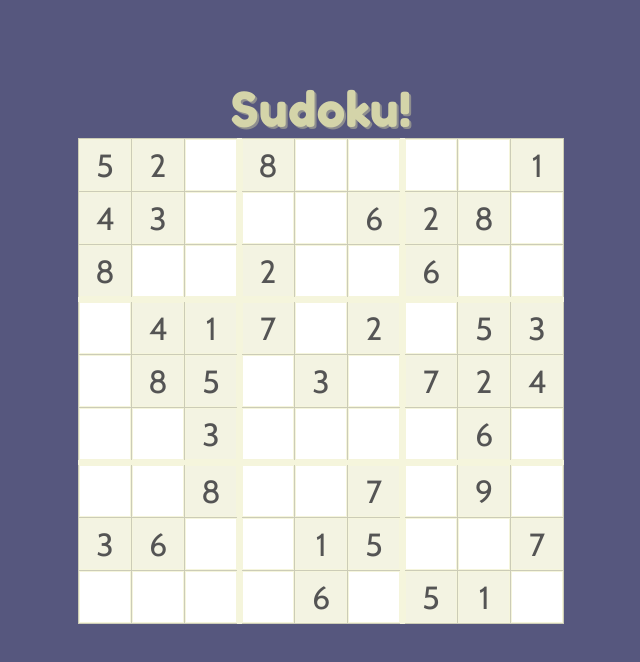
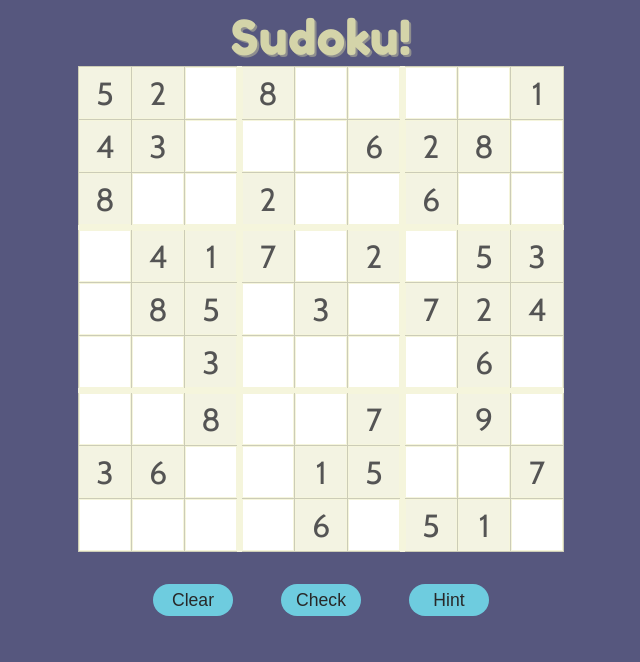
Before and after one commit to BartoszBrodowski/Portfolio_projects, a React (Create React App) app in the folder Sudoku/sudoku/: page / in a window 1280 px wide. Shown: the top 662 px of the page, without its empty margins (319-959 px from the left). Built offline with nearby package versions, Linux system fonts and the light colour scheme.

Commit message:
Putting many things into App.js from others so the buttons work properly

```diff
--- a/Sudoku/sudoku/src/App.js
+++ b/Sudoku/sudoku/src/App.js
@@ -1,8 +1,101 @@
 import React, { useState } from "react";
 import Board from "./components/Board.js";
+import Header from "./components/Header.js";
+import Buttons from "./components/Buttons";
+
+// const buttonClicked = () => {
+//     if ()
+// }
 
 function App() {
-    return <Board />;
+    const initialBoard = [
+        [5, 2, 0, 8, 0, 0, 0, 0, 1],
+        [4, 3, 0, 0, 0, 6, 2, 8, 0],
+        [8, 0, 0, 2, 0, 0, 6, 0, 0],
+        [0, 4, 1, 7, 0, 2, 0, 5, 3],
+        [0, 8, 5, 0, 3, 0, 7, 2, 4],
+        [0, 0, 3, 0, 0, 0, 0, 6, 0],
+        [0, 0, 8, 0, 0, 7, 0, 9, 0],
+        [3, 6, 0, 0, 1, 5, 0, 0, 7],
+        [0, 0, 0, 0, 6, 0, 5, 1, 0],
+    ];
+    // Get deep variable of the board
+    const deepVariable = (board) => {
+        return JSON.parse(JSON.stringify(board));
+    };
+
+    const [board, setBoard] = useState(deepVariable(initialBoard));
+
+    const checkIfFulfilled = () => {
+        for (let i = 0; i < initialBoard[0].length; i++) {
+            for (let j = 0; j < initialBoard[0].length; j++) {
+                if (initialBoard[i][j] === 0) {
+                    return false;
+                }
+            }
+        }
+        return true;
+    };
+
+    const changeNumber = (event, row, column) => {
+        const inputValue = parseInt(event.target.value);
+        const playersBoard = deepVariable(board);
+        // Czytamy wartości od 1 do 9 (tylko takie mamy w Sudoku) oraz 0 jako wartość pustego pola
+
+        if (inputValue === 0 || (inputValue >= 1 && inputValue <= 9)) {
+            // Check if the inputed number is already in the boards row
+            if (!playersBoard[row].includes(inputValue)) {
+                // Check if the inputed number is in the boards column
+                for (let i = 0; i < 9; i++) {
+                    if (playersBoard[i][column] === inputValue) {
+                        return false;
+                    }
+                }
+                playersBoard[row][column] = inputValue;
+            }
+        } else {
+            playersBoard[row][column] = 0;
+        }
+
+        setBoard(playersBoard);
+        if (checkIfFulfilled) {
+            console.log("Fulfilled");
+        }
+    };
+
+    const buttons = [
+        {
+            id: 1,
+            text: "Clear",
+        },
+        {
+            id: 2,
+            text: "Check",
+        },
+        {
+            id: 3,
+            text: "Hint",
+        },
+    ];
+
+    const buttonsClicked = (name) => {
+        if (name == "Clear") {
+            // board = initialBoard
+        }
+    };
+
+    return (
+        <div className="main-container">
+            <Header />
+            <Board
+                initialBoard={initialBoard}
+                currentBoard={board}
+                changeNumber={changeNumber}
+            />
+            <Buttons buttons={buttons} />
+            {/* onClick={() => buttonClicked()} */}
+        </div>
+    );
 }
 
 export default App;
--- a/Sudoku/sudoku/src/components/Board.js
+++ b/Sudoku/sudoku/src/components/Board.js
@@ -1,17 +1,5 @@
 // import { isDisabled } from "@testing-library/user-event/dist/utils";
 import React, { useState } from "react";
-
-const initialBoard = [
-    [5, 2, 0, 8, 0, 0, 0, 0, 1],
-    [4, 3, 0, 0, 0, 6, 2, 8, 0],
-    [8, 0, 0, 2, 0, 0, 6, 0, 0],
-    [0, 4, 1, 7, 0, 2, 0, 5, 3],
-    [0, 8, 5, 0, 3, 0, 7, 2, 4],
-    [0, 0, 3, 0, 0, 0, 0, 6, 0],
-    [0, 0, 8, 0, 0, 7, 0, 9, 0],
-    [3, 6, 0, 0, 1, 5, 0, 0, 7],
-    [0, 0, 0, 0, 6, 0, 5, 1, 0],
-];
 
 // Board to test if checkIfFulfilled() function works
 
@@ -29,62 +17,9 @@ const initialBoard = [
 
 const numbers = [0, 1, 2, 3, 4, 5, 6, 7, 8];
 
-const Board = () => {
-    // Get deep variable of the board
-    const deepVariable = (board) => {
-        return JSON.parse(JSON.stringify(board));
-    };
-
-    const [board, setBoard] = useState(deepVariable(initialBoard));
-
-    const checkIfFulfilled = () => {
-        for (let i = 0; i < initialBoard[0].length; i++) {
-            for (let j = 0; j < initialBoard[0].length; j++) {
-                if (initialBoard[i][j] === 0) {
-                    return false;
-                }
-            }
-        }
-        return true;
-    };
-
-    const changeNumber = (event, row, column) => {
-        const inputValue = parseInt(event.target.value);
-        const playersBoard = deepVariable(board);
-        // Czytamy wartości od 1 do 9 (tylko takie mamy w Sudoku) oraz 0 jako wartość pustego pola
-
-        // if (inputValue === 0 || (inputValue >= 1 && inputValue <= 9)) {
-        //     playersBoard[row][column] = inputValue;
-        // }
-        // if (!playersBoard[row].includes(inputValue)) {
-        //     console.log(playersBoard[row]);
-        //     console.log(row);
-        // }
-
-        if (inputValue === 0 || (inputValue >= 1 && inputValue <= 9)) {
-            // Check if the inputed number is already in the boards row
-            if (!playersBoard[row].includes(inputValue)) {
-                // Check if the inputed number is in the boards column
-                for (let i = 0; i < 9; i++) {
-                    if (playersBoard[i][column] === inputValue) {
-                        return false;
-                    }
-                }
-                playersBoard[row][column] = inputValue;
-            }
-        } else {
-            playersBoard[row][column] = 0;
-        }
-
-        setBoard(playersBoard);
-        if (checkIfFulfilled) {
-            console.log("Fulfilled");
-        }
-    };
-
+const Board = ({ initialBoard, currentBoard, changeNumber }) => {
     return (
         <div className="sudoku">
-            <div className="header">Sudoku!</div>
             <table className="board">
                 <tbody>
                     {numbers.map((row, rowIndex) => {
@@ -98,9 +33,13 @@ const Board = () => {
                                         >
                                             <input
                                                 value={
-                                                    board[row][column] === 0
+                                                    currentBoard[row][
+                                                        column
+                                                    ] === 0
                                                         ? ""
-                                                        : board[row][column]
+                                                        : currentBoard[row][
+                                                              column
+                                                          ]
                                                 }
                                                 className="nodeInput"
                                                 onChange={(e) =>
--- /dev/null
+++ b/Sudoku/sudoku/src/components/Buttons.js
@@ -0,0 +1,21 @@
+import React from "react";
+
+const Buttons = ({ buttons, buttonClicked }) => {
+    return (
+        <div className="buttons-container">
+            {buttons.map((button) => {
+                return (
+                    <button
+                        className="button"
+                        key={button.id}
+                        onClick={() => buttonClicked(button.text)}
+                    >
+                        {button.text}
+                    </button>
+                );
+            })}
+        </div>
+    );
+};
+
+export default Buttons;
--- /dev/null
+++ b/Sudoku/sudoku/src/components/Header.js
@@ -0,0 +1,7 @@
+import React from "react";
+
+const Header = () => {
+    return <div className="header">Sudoku!</div>;
+};
+
+export default Header;
--- a/Sudoku/sudoku/src/index.css
+++ b/Sudoku/sudoku/src/index.css
@@ -5,7 +5,27 @@ body {
   font-family: "Cabin", sans-serif;
 }
 
-.sudoku {
+.main-container {
+  display: -webkit-box;
+  display: -ms-flexbox;
+  display: flex;
+  -webkit-box-orient: vertical;
+  -webkit-box-direction: normal;
+      -ms-flex-direction: column;
+          flex-direction: column;
+  -webkit-box-align: center;
+      -ms-flex-align: center;
+          align-items: center;
+}
+
+.main-container .header {
+  font-size: 3em;
+  color: #d4d4a9;
+  font-family: "Fredoka One", cursive;
+  text-shadow: 2px 2px #8f8f8f;
+}
+
+.main-container .sudoku {
   display: -webkit-box;
   display: -ms-flexbox;
   display: flex;
@@ -17,17 +37,10 @@ body {
       -ms-flex-align: center;
           align-items: center;
   min-width: 50vw;
-  margin: 5rem auto;
+  margin: 0 auto;
 }
 
-.sudoku .header {
-  font-size: 3em;
-  color: #d4d4a9;
-  font-family: "Fredoka One", cursive;
-  text-shadow: 2px 2px #8f8f8f;
-}
-
-.sudoku .board {
+.main-container .sudoku .board {
   display: -webkit-box;
   display: -ms-flexbox;
   display: flex;
@@ -35,16 +48,16 @@ body {
   border-collapse: collapse;
 }
 
-.sudoku .board .row2,
-.sudoku .board .row5 {
+.main-container .sudoku .board .row2,
+.main-container .sudoku .board .row5 {
   border-bottom: 5px solid beige;
 }
 
-.sudoku .board td {
+.main-container .sudoku .board td {
   border: 1px solid #ccccb7;
 }
 
-.sudoku .board td .nodeInput {
+.main-container .sudoku .board td .nodeInput {
   width: 50px;
   height: 50px;
   text-align: center;
@@ -54,8 +67,35 @@ body {
   border: none;
 }
 
-.sudoku .board .column2,
-.sudoku .board .column5 {
+.main-container .sudoku .board .column2,
+.main-container .sudoku .board .column5 {
   border-right: 5px solid beige;
 }
+
+.buttons-container {
+  margin-top: 2rem;
+  display: -webkit-box;
+  display: -ms-flexbox;
+  display: flex;
+  -ms-flex-pack: distribute;
+      justify-content: space-around;
+  width: 30vw;
+}
+
+.buttons-container .button {
+  border: none;
+  width: 5rem;
+  height: 2rem;
+  padding: 0;
+  border-radius: 20px;
+  font-size: 1.1em;
+  color: #282828;
+  background-color: #6eccdf;
+}
+
+.buttons-container .button:hover {
+  cursor: pointer;
+  background-color: #5294a5;
+  color: black;
+}
 /*# sourceMappingURL=index.css.map */
--- a/Sudoku/sudoku/src/index.scss
+++ b/Sudoku/sudoku/src/index.scss
@@ -5,18 +5,23 @@ body {
     font-family: "Cabin", sans-serif;
 }
 
-.sudoku {
+.main-container {
     display: flex;
     flex-direction: column;
     align-items: center;
-    min-width: 50vw;
-    margin: 5rem auto;
     .header {
         font-size: 3em;
         color: rgb(212, 212, 169);
         font-family: "Fredoka One", cursive;
         text-shadow: 2px 2px rgb(143, 143, 143);
     }
+
+    .sudoku {
+        display: flex;
+        flex-direction: column;
+        align-items: center;
+        min-width: 50vw;
+        margin: 0 auto;
 
         .board {
             display: flex;
@@ -27,8 +32,10 @@ body {
             .row5 {
                 border-bottom: 5px solid beige;
             }
+
             td {
                 border: 1px solid rgb(204, 204, 183);
+
                 .nodeInput {
                     width: 50px;
                     height: 50px;
@@ -46,3 +53,26 @@ body {
             }
         }
     }
+}
+.buttons-container {
+    margin-top: 2rem;
+    display: flex;
+    justify-content: space-around;
+    width: 30vw;
+    .button {
+        border: none;
+        width: 5rem;
+        height: 2rem;
+        padding: 0;
+        border-radius: 20px;
+        font-size: 1.1em;
+        color:rgb(40, 40, 40);
+        background-color: rgb(110, 204, 223);
+
+        &:hover {
+            cursor: pointer;
+            background-color: rgb(82, 148, 165);
+            color: black;
+        }
+    }
+}
```
Lines whose indentation alone changed are shown as unchanged.
